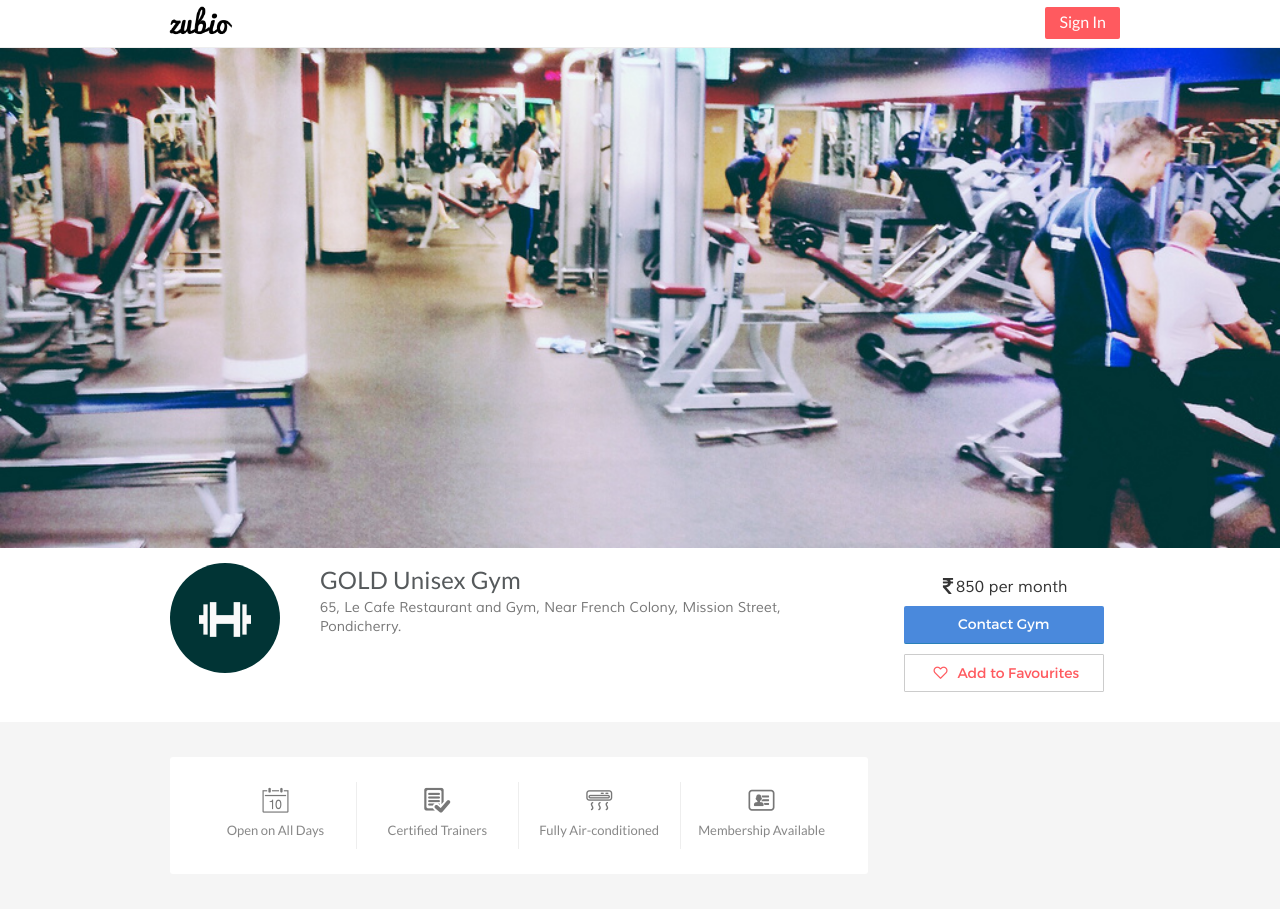
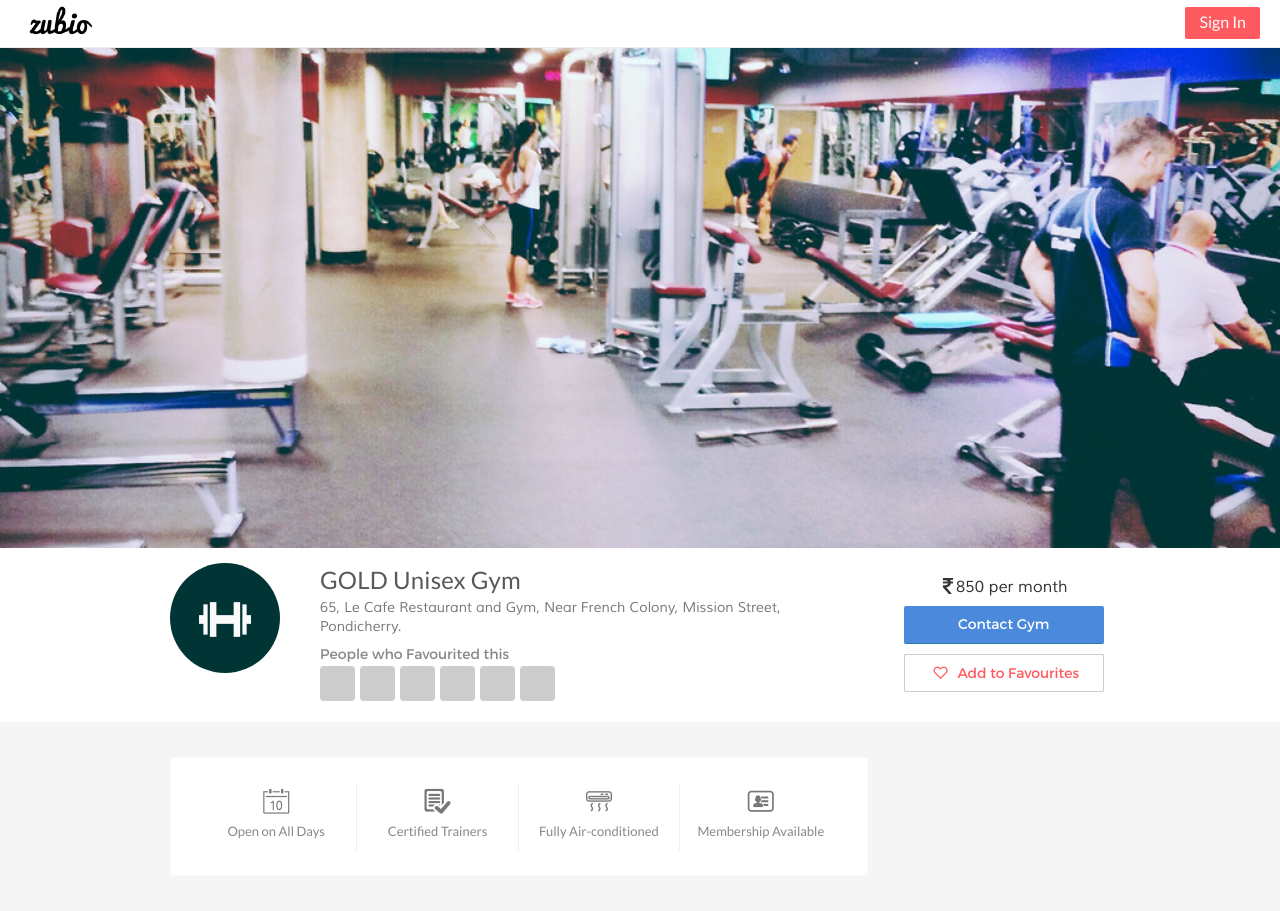
Before and after one commit to tejesh0/Zubio.in, a Django app: a page that uses zubio/gym/templates/gym-profile.html in a window 1280 px wide. Before the commit the page ends 849 px from the top, so only its background shows below. Run offline with Django 3.2, Linux system fonts and the light colour scheme; some libraries are stand-ins or nearby versions.

Commit message:
Add User Favourites section

```diff
--- a/zubio/gym/templates/gym-profile.html
+++ b/zubio/gym/templates/gym-profile.html
@@ -33,6 +33,15 @@
 				<div class="profile-summary">
 					<h1>GOLD Unisex Gym</h1>
 					<p><a title="Address" href="#">65, Le Cafe Restaurant and Gym, Near French Colony, Mission Street, Pondicherry.</a></p>
+					<div class="user-favs">
+						<h4>People who Favourited this</h4>
+						<a href="#" style=""></a>
+						<a href="#" style=""></a>
+						<a href="#" style=""></a>
+						<a href="#" style=""></a>
+						<a href="#" style=""></a>
+						<a href="#" style=""></a>
+					</div>
 				</div>
 			</div>
 			<div class="col-md-3 col-sm-4 primary-actions">
--- a/zubio/static/css/profile.css
+++ b/zubio/static/css/profile.css
@@ -18,7 +18,7 @@
 	background: #fff;
 }
 
-.container{
+.profile-header .container, .profile-info .container{
 	max-width: 1000px;
 }
 
@@ -88,6 +88,7 @@
 
 .overview-box{
 	border-radius: 3px;
+	border: 1px solid #fafafa;
 	margin: 10px auto;
 	padding: 25px;
 	color: #888;
@@ -113,3 +114,34 @@
 .overview-box div:last-child{
 	border-right: none;
 }
+
+.user-favs{
+	margin-top: 6px;
+}
+
+.user-favs a{
+	display: inline-block;
+	width: 35px;
+	height: 35px;
+	margin-right: 2px;
+	background: #ccc;
+	border-radius: 4px;
+	background-position: center center;
+	background-attachment: fixed;
+	background-size: cover;
+}
+
+.user-favs h4{
+	font-family: "montserratregular";
+	color: #888;
+	font-size: 14px;
+	margin-bottom: 3px;
+}
+
+.user-favs span{
+	position: relative;
+	top: -9px;
+	left: 2px;
+	font-style: italic;
+	color: #888;
+}
```
